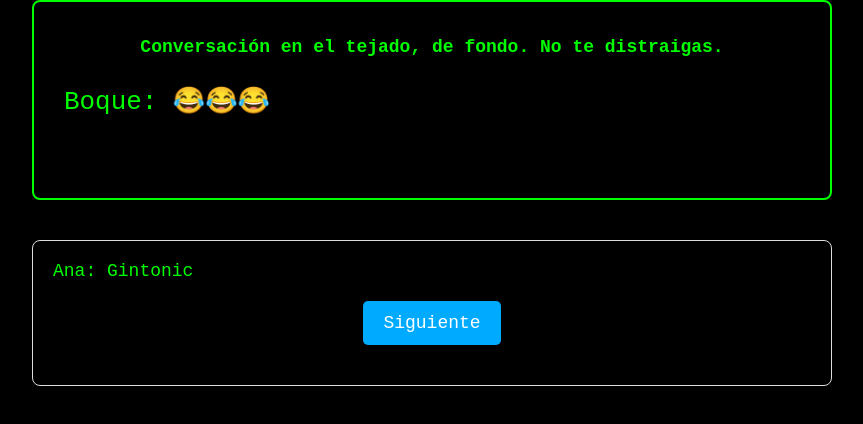
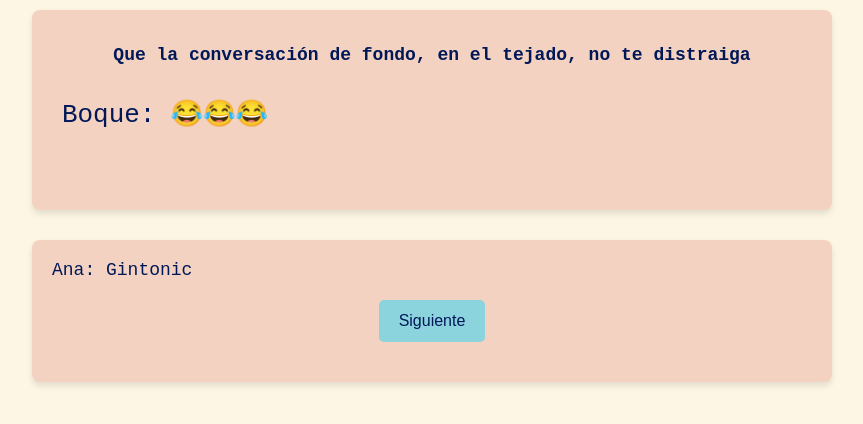
Before and after one commit to alabcar/Tejado, a plain HTML site: page index.html in a window 1280 px wide. Both pictures are taken after a click on the button "Eres el camarero del tejado. Atiende a esos viejales". Shown: the whole page, without its empty margins (208-1071 px from the left). Drawn offline with Linux system fonts and the light colour scheme.

Commit message:
Mucho mejor con otros colores

```diff
--- a/index.html
+++ b/index.html
@@ -8,7 +8,7 @@
 </head>
 <body>
     <div id="chat-box">
-        <h2>Conversación en el tejado, de fondo. No te distraigas.  </h2>
+        <h2>Que la conversación de fondo, en el tejado, no te distraiga  </h2>
         <div id="chat-content"></div>
     </div>
 
--- a/styles.css
+++ b/styles.css
@@ -1,10 +1,10 @@
 /* General styling for the game */
 body {
+    background-color: #fef6e4; /* Soft cream background */
+    color: #001858; /* Deep navy text for contrast */
+    font-family: monospace; /* Monospace font for consistency */
     margin: 0;
     padding: 0;
-    font-family: 'Courier New', monospace; /* Unified font for retro style */
-    background-color: #000000; /* Black background for retro theme */
-    color: #00ff00; /* Green text for retro look */
     display: flex;
     flex-direction: column;
     align-items: center;
@@ -66,17 +66,16 @@ body {
 }
 
 #chat-box, #game-container {
-    font-family: 'Courier New', monospace; /* Unified font */
-    color: #00ff00; /* Green text */
-    background-color: #000000; /* Black background */
-    border: 2px solid #00ff00; /* Unified green border for all containers */
-    width: 90%; /* Use 90% of the screen width */
-    max-width: 800px; /* Set a larger maximum width for better mobile experience */
-    margin: 0 auto;
-    padding: 20px; /* Increase padding for better spacing */
+    background-color: #f3d2c1; /* Warm peach background */
+    color: #001858; /* Deep navy text */
+    border: none; /* Clean look */
+    padding: 20px;
     border-radius: 8px;
+    box-shadow: 0 4px 6px rgba(0, 0, 0, 0.1); /* Subtle shadow */
+    width: 90%;
+    max-width: 800px;
+    margin: 10px auto;
     box-sizing: border-box;
-    box-shadow: 0 4px 6px rgba(0, 0, 0, 0.1);
     overflow-y: auto;
 }
 
@@ -96,88 +95,86 @@ body {
 }
 
 #chat-content, #game-container p {
-    font-size: 1.2em; /* Slightly larger text for better readability */
+    font-size: 1.2em; /* Slightly larger text for readability */
     line-height: 1.6; /* Improve line spacing */
-    margin: 5px 0;
+    margin: 10px 0;
     word-wrap: break-word;
 }
 
 #chat-content {
     padding: 10px;
+    font-family: monospace; /* Match font with the rest of the game */
 }
 
 #chat-content p, #game-container p {
-    font-size: 1.2em; /* Slightly larger text for better readability */
-    line-height: 1.6; /* Improve line spacing */
-    margin: 5px 0;
+    font-size: 1.2em;
+    line-height: 1.6;
+    margin: 10px 0;
     word-wrap: break-word;
 }
 
 #game-container p {
-    font-size: 1.2em; /* Slightly larger text for better readability */
+    font-size: 1.2em; /* Slightly larger text for readability */
     line-height: 1.6; /* Improve line spacing */
-    color: #00ff00; /* Match color with chatbox */
-    font-family: 'Courier New', monospace; /* Match font family with chatbox */
+    color: #001858; /* Match color with chatbox */
+    font-family: 'Arial', sans-serif; /* Match font family with chatbox */
     word-wrap: break-word;
-    margin: 5px 0;
+    margin: 10px 0;
 }
 
 #game-container {
     text-align: left; /* Align text to the left to match chatbox */
     margin: 30vh auto 0;
     max-height: none; /* Remove any height restriction */
-    background-color: #000000;
-    border: 1px solid #dddddd;
 }
 
 button, #next-button {
-    font-family: 'Courier New', monospace; /* Unified button font */
-    padding: 12px 20px; /* Increase button padding */
-    font-size: 18px; /* Increase button font size */
+    background-color: #8bd3dd; /* Soft teal button background */
+    color: #001858; /* Deep navy text */
     border: none;
     border-radius: 5px;
-    background-color: #00aaff;
-    color: #ffffff;
+    padding: 12px 20px;
+    font-size: 16px;
     cursor: pointer;
     transition: background-color 0.3s;
 }
 
 button:hover, #next-button:hover {
-    background-color: #0088cc;
+    background-color: #61a5c2; /* Slightly darker teal on hover */
 }
 
 #next-button {
     display: block; /* Ensure the button is on its own line */
     margin: 20px auto; /* Center the button and add spacing */
     padding: 12px 20px; /* Increase button padding */
-    font-size: 18px; /* Increase button font size */
+    font-size: 16px; /* Adjust button font size */
     border: none;
     border-radius: 5px;
-    background-color: #00aaff;
-    color: #ffffff;
+    background-color: #8bd3dd; /* Soft teal button background */
+    color: #001858; /* Deep navy text */
     cursor: pointer;
     transition: background-color 0.3s;
 }
 
 #next-button:hover {
-    background-color: #0088cc;
+    background-color: #61a5c2; /* Slightly darker teal on hover */
 }
 
 /* Styling for the serve buttons */
 .serve-button {
-    margin: 10px;
+    background-color: #ffb703; /* Warm yellow-orange background */
+    color: #001858; /* Deep navy text for contrast */
+    border: none;
+    border-radius: 8px;
     padding: 15px 25px;
     font-size: 18px;
     cursor: pointer;
-    border: none;
-    border-radius: 8px;
-    background: #ffcc00;
-    color: #333;
-    transition: background 0.3s;
+    transition: background-color 0.3s;
+    margin: 10px; /* Add spacing between buttons */
 }
 
 .serve-button:hover {
-    background: #ffaa00;
+    background-color: #fb8500; /* Slightly darker orange on hover */
 }
 
 /* Styling for the Serve Drink button */
```
